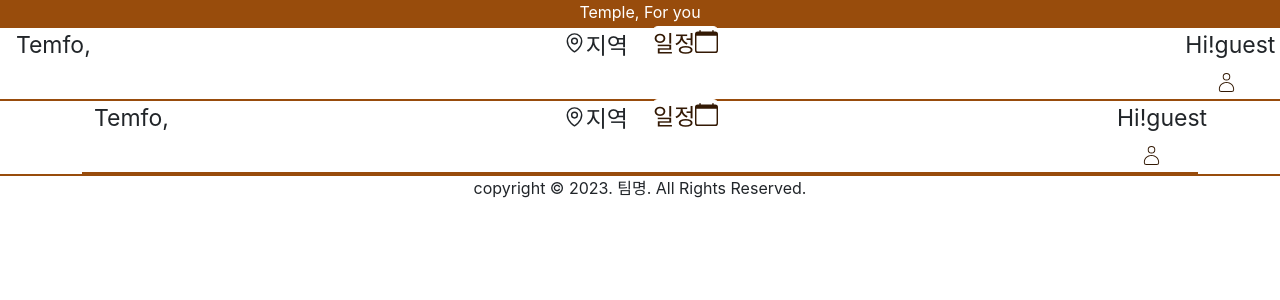
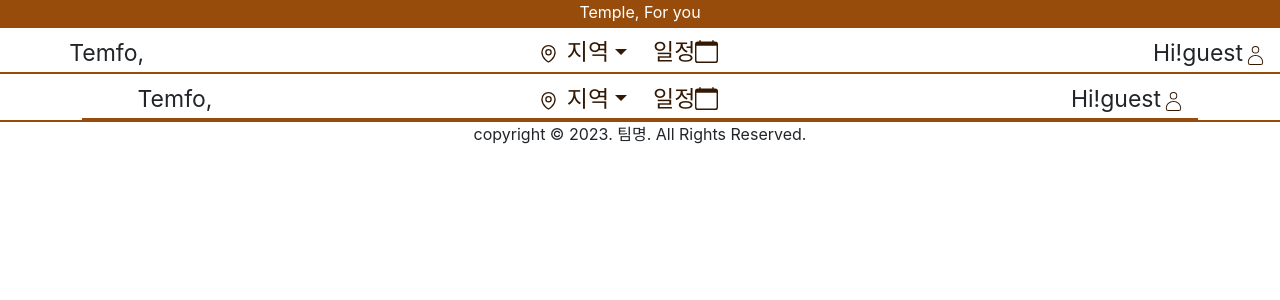
Before and after one commit to jiyoung-B/teamproject-templestay, a Next.js app: page /layout/Nav in a window 1280 px wide. Shown: the top 300 px of the page. Built offline with nearby package versions, Linux system fonts and the light colour scheme; no server answers.

Commit message:
Nav 지역 선택 dropdown 생성
TODO
[] 날짜 선택 -> search

```diff
--- a/pages/layout/Layout.js
+++ b/pages/layout/Layout.js
@@ -22,7 +22,7 @@ const Layout =({children, meta, pathname, session}) => {
 
     return(
         <>
-            <Header pathname={pathname} session={session} />
+            <Header pathname={pathname} session={session} className="mb-2" />
             <div className="container" id="wrapper">
                 <main>{children}</main>
             </div>
--- a/pages/layout/Nav.js
+++ b/pages/layout/Nav.js
@@ -1,4 +1,4 @@
-import {Container, Row, Col, NavLink, Button, Modal, Form} from 'react-bootstrap';
+import {Container, Row, Col, NavLink, Button, Modal, Form, Dropdown, DropdownButton} from 'react-bootstrap';
 import { HiOutlineMapPin } from 'react-icons/hi2';
 import { BsCalendar } from 'react-icons/bs';
 import { CiUser } from 'react-icons/ci';
@@ -159,23 +159,53 @@ const Nav = ({props, menu, session}) => {
         <>
         <div className='border-bottom border-2 border-primary bg-white'
              style={{position: "relative", top: 0, width: "100%"}} id='navWrapper'>
-            <Container fluid='xxl'>
+            <Container fluid='xxl pt-2'>
                 <Row className='title'>
-                    <Col md={{ span: 1 }} style={{textAlign: "center"}}>
+                    <Col md={{ span: 2 }} style={{textAlign: "center"}}>
                         <NavLink href='/'>
                             Temfo,
                         </NavLink>
                     </Col>
-                    <Col md={{ span: 5 }} style={{textAlign: "right"}}>
-                        <Link href='/region'>
-                            <NavLink style={{marginTop: "0.2%"}}>
-                                <HiOutlineMapPin style={{marginTop: "-2%"}} />지역
-                            </NavLink>
-                        </Link>
-                    </Col>
-                    <Col md={{ span: 5 }} style={{textAlign: "left"}}>
+                    <Col md={{sapn:8}} style={{textAlign: "center"}}>
+                        <Row>
+                            <Col md={{ span: 6 }} style={{textAlign: "right"}}>
+                                <>
+                                <Dropdown>
+                                    <Dropdown.Toggle className="calbtn" variant="transparent" id="dropdown-basic">
+                                        <HiOutlineMapPin className="calbtn"/> 지역
+                                    </Dropdown.Toggle>
+                                <Dropdown.Menu className="ps-2 pe-2">
+                                    {/*<Link href={"/?lid=대구"}>대구</Link>*/}
+                                    <Row>
+                                    <Col>
+                                    <Dropdown.Item className="dropbtn" href={"/?lid=인천"}>인천</Dropdown.Item>
+                                    <Dropdown.Item className="dropbtn" href={"/?lid=서울"}>서울</Dropdown.Item>
+                                    <Dropdown.Item className="dropbtn" href={"/?lid=강원"}>강원</Dropdown.Item>
+                                    <Dropdown.Item className="dropbtn" href={"/?lid=충남"}>충남</Dropdown.Item>
+                                    <Dropdown.Item className="dropbtn" href={"/?lid=경기"}>경기</Dropdown.Item>
+                                    </Col>
+                                    <Col>
+                                    <Dropdown.Item className="dropbtn" href={"/?lid=충북"}>충북</Dropdown.Item>
+                                    <Dropdown.Item className="dropbtn" href={"/?lid=세종"}>세종</Dropdown.Item>
+                                    <Dropdown.Item className="dropbtn" href={"/?lid=경북"}>경북</Dropdown.Item>
+                                    <Dropdown.Item className="dropbtn" href={"/?lid=전북"}>전북</Dropdown.Item>
+                                    <Dropdown.Item className="dropbtn" href={"/?lid=대구"}>대구</Dropdown.Item>
+                                    </Col>
+                                    <Col>
+                                    <Dropdown.Item className="dropbtn" href={"/?lid=인천"}>광주</Dropdown.Item>
+                                    <Dropdown.Item className="dropbtn" href={"/?lid=광주"}>전남</Dropdown.Item>
+                                    <Dropdown.Item className="dropbtn" href={"/?lid=경남"}>경남</Dropdown.Item>
+                                    <Dropdown.Item className="dropbtn" href={"/?lid=부산"}>부산</Dropdown.Item>
+                                    <Dropdown.Item className="dropbtn" href={"/?lid=제주"}>제주</Dropdown.Item>
+                                    </Col>
+                                    </Row>
+                                </Dropdown.Menu>
+                                </Dropdown>
+                                    </>
+                             </Col>
+                            <Col md={{ span: 6 }} style={{textAlign: "left"}}>
                         <>
-                            <Button className="calbtn" onClick={handleShow}>일정<BsCalendar style={{marginTop: "-13%"}} /></Button>
+                            <Button className="calbtn" variant="transparent" onClick={handleShow}>일정<BsCalendar style={{marginTop: "-7%"}} /></Button>
                             <Modal show={show} onHide={handleClose}>
                                 <Modal.Header style={{justifyContent: "center", height: "45px", color: "#331904"}}>
                                     <Modal.Title>날짜 선택</Modal.Title>
@@ -205,7 +235,9 @@ const Nav = ({props, menu, session}) => {
                             </Modal>
                         </>
                     </Col>
-                    <Col md={{ span: 1 }} style={{textAlign: "center"}}>
+                        </Row>
+                    </Col>
+                    <Col md={{ span: 2 }} style={{textAlign: "right"}}>
                             <>
                                <span>Hi!{session.name}</span>
                                 <Button className="calbtn" onClick={handleShowLogin}>
--- a/styles/css/Nav.css
+++ b/styles/css/Nav.css
@@ -14,6 +14,24 @@
     margin: -1% 0 0 0 !important;
     border: 1px solid white !important;
 }
+.dropbtn {
+    background-color: white !important;
+    color: #331904 !important;
+    font-weight: bold;
+    /*margin: -1% 0 0 0 !important;*/
+    border-bottom: 1px solid white !important;
+}
+.dropbtn:hover {
+    background-color: white;
+    color: #331904;
+    border: 1px solid white;
+}
+.dropbtn:active {
+    background-color: white;
+    color: #331904;
+    border: 1px solid white;
+}
+
 .calbtn:hover {
     background-color: white;
     color: #331904;
```
Also changed, not shown: pages/index.js (+1 -25 lines).
